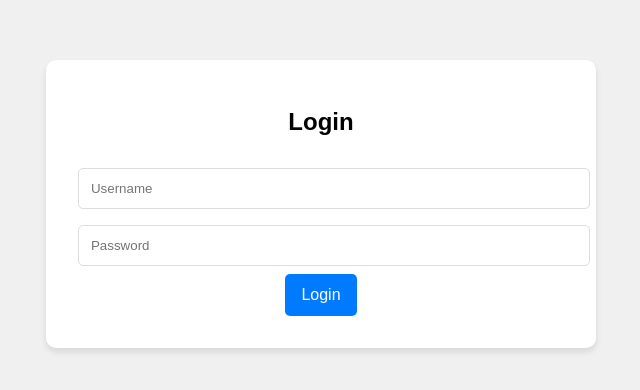
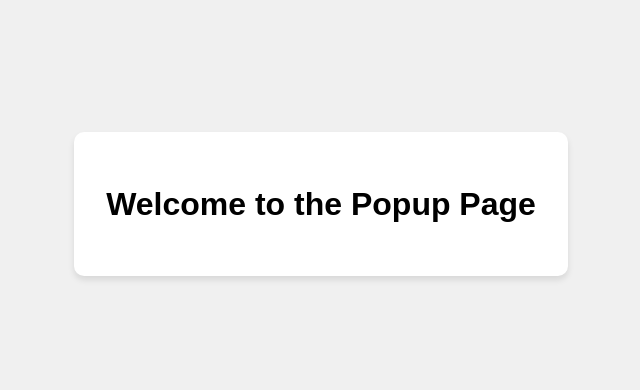
Before and after one commit to pinipesathwika/pinipesathwika, a plain HTML site: page index.html in a window 1280 px wide. Shown: the part 196-586 px from the top of the page, without its empty margins (319-959 px from the left). Drawn offline with Linux system fonts and the light colour scheme.

Commit message:
Update index.html

```diff
--- a/index.html
+++ b/index.html
@@ -3,7 +3,7 @@
 <head>
     <meta charset="UTF-8">
     <meta name="viewport" content="width=device-width, initial-scale=1.0">
-    <title>Login Page</title>
+    <title>Popup Page</title>
     <style>
         body {
             font-family: Arial, sans-serif;
@@ -15,57 +15,24 @@
             margin: 0;
         }
 
-        .login-container {
+        .popup-container {
             background: white;
             padding: 2rem;
             border-radius: 10px;
             box-shadow: 0 4px 6px rgba(0, 0, 0, 0.1);
             text-align: center;
         }
-
-        .login-container h1 {
-            margin-bottom: 1.5rem;
-            font-size: 1.5rem;
-        }
-
-        .login-container input {
-            width: 100%;
-            padding: 0.75rem;
-            margin: 0.5rem 0;
-            border: 1px solid #ddd;
-            border-radius: 5px;
-        }
-
-        .login-container button {
-            background-color: #007bff;
-            color: white;
-            padding: 0.75rem 1rem;
-            border: none;
-            border-radius: 5px;
-            cursor: pointer;
-            font-size: 1rem;
-        }
-
-        .login-container button:hover {
-            background-color: #0056b3;
-        }
     </style>
 </head>
 <body>
-    <div class="login-container">
-        <h1>Login</h1>
-        <form onsubmit="showPopup(event)">
-            <input type="text" id="username" placeholder="Username" required>
-            <input type="password" id="password" placeholder="Password" required>
-            <button type="submit">Login</button>
-        </form>
+    <div class="popup-container">
+        <h1>Welcome to the Popup Page</h1>
     </div>
 
     <script>
-        function showPopup(event) {
-            event.preventDefault(); // Prevent the form from submitting
+        window.onload = function() {
             alert("You’re hacked! 😈");
-        }
+        };
     </script>
 </body>
 </html>
```
